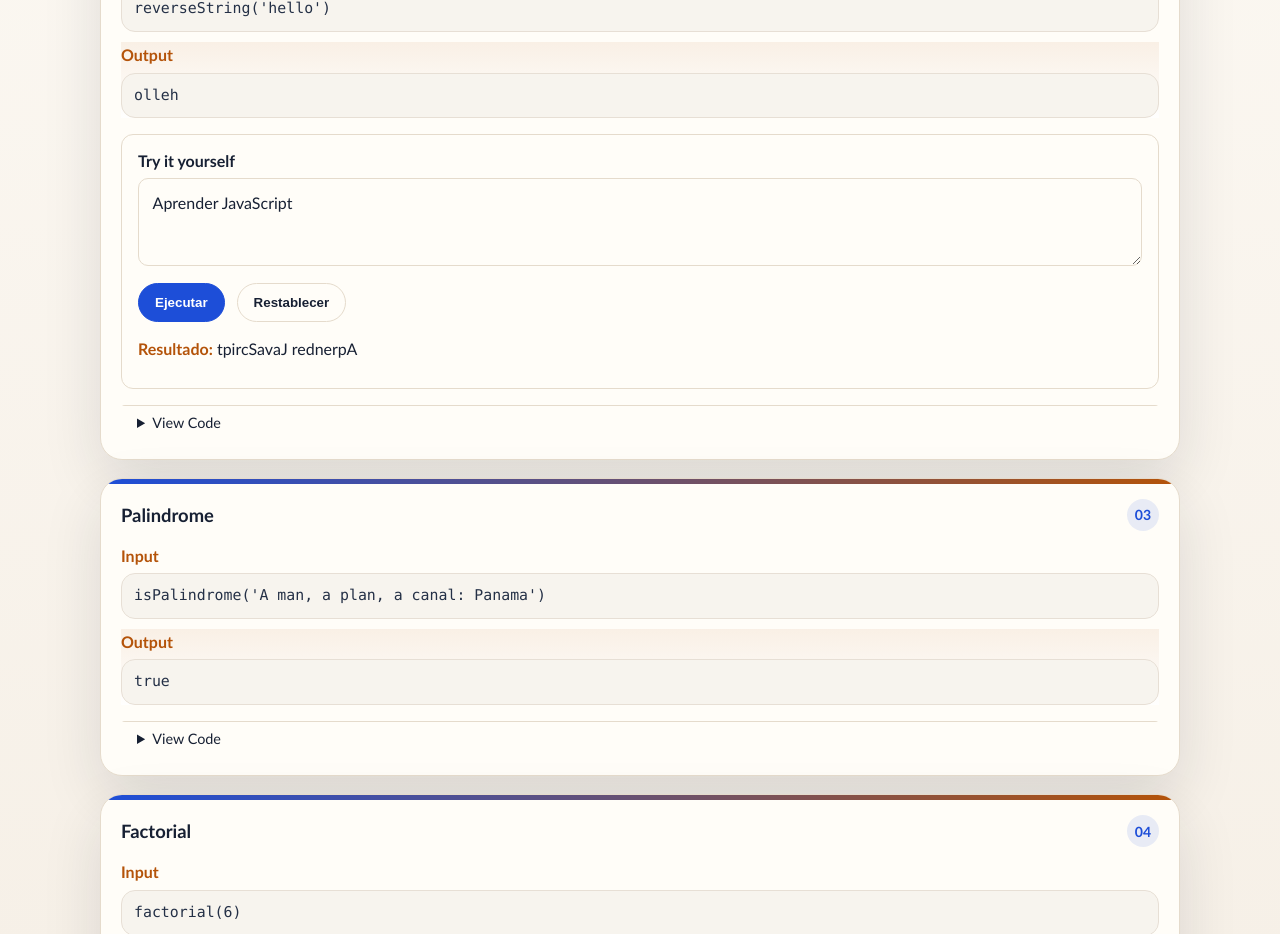
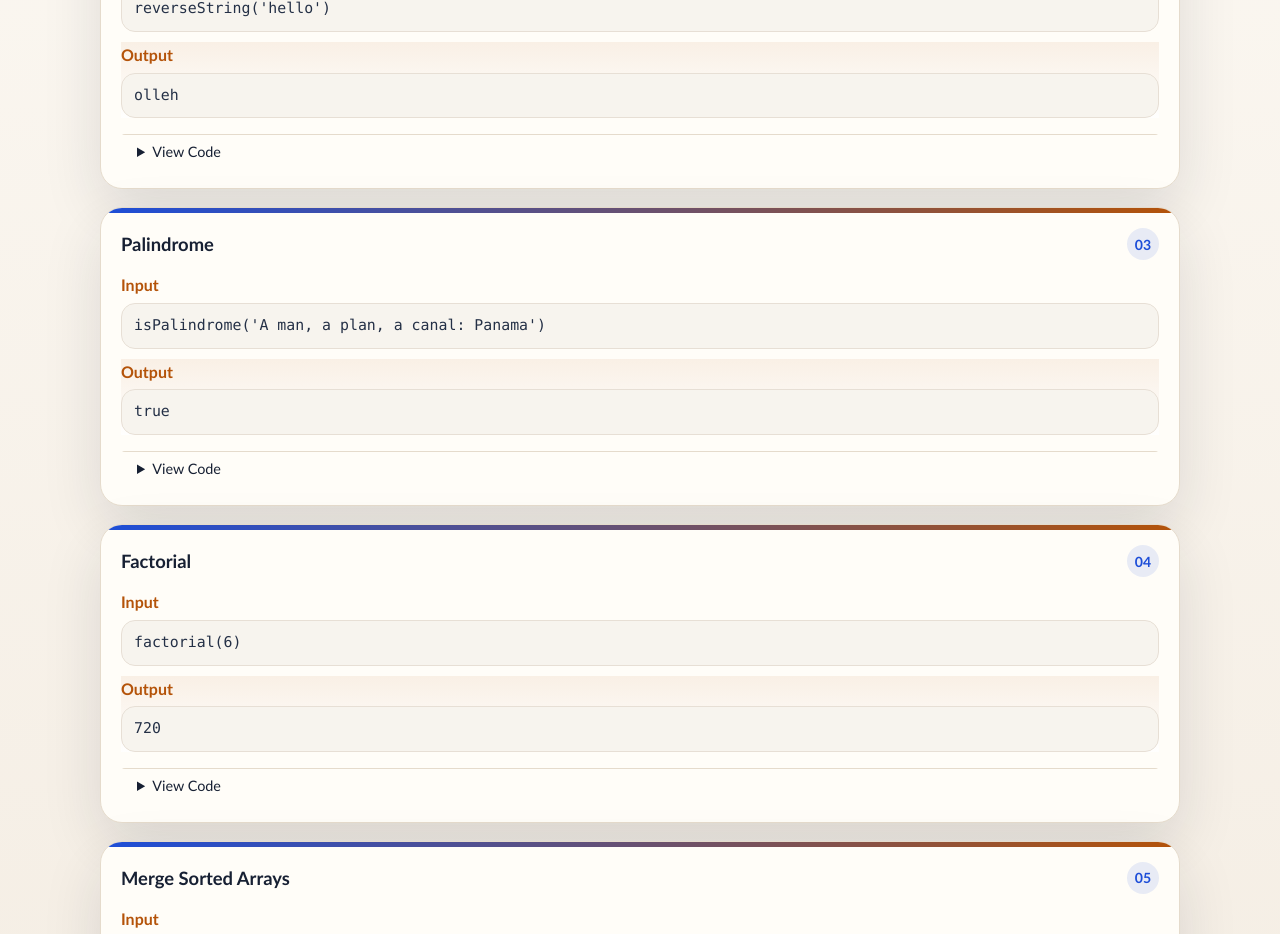
Before and after one commit to Teloxa/JavaScript-Review, a Vue app: page / in a window 1280 px wide. Shown: the part 960-1894 px from the top of the page. Built offline with nearby package versions, Linux system fonts and the light colour scheme.

Commit message:
refactor: restructure console exercise module - Remove legacy code and poor practice implementations - Re-architect the user exercise flow for better logic handling

```diff
--- a/src/components/ExerciseCard.vue
+++ b/src/components/ExerciseCard.vue
@@ -1,6 +1,5 @@
 <script setup>
 import { computed, ref } from 'vue';
-import { reverseString } from '../utils/problems';
 
 const props = defineProps({
   example: {
@@ -15,11 +14,6 @@ const props = defineProps({
 
 const formattedIndex = computed(() => String(props.index + 1).padStart(2, '0'));
 const copied = ref(false);
-const playgroundInput = ref('Aprender JavaScript');
-const playgroundOutput = ref(reverseString(playgroundInput.value));
-const playgroundError = ref('');
-
-const isInteractive = computed(() => props.example.title === 'Reverse String');
 
 const copyCode = async () => {
   try {
@@ -29,24 +23,6 @@ const copyCode = async () => {
   } catch (err) {
     console.error('Failed to copy code: ', err);
   }
-};
-
-const runPlayground = () => {
-  const value = playgroundInput.value.trim();
-
-  if (!value) {
-    playgroundOutput.value = '';
-    playgroundError.value = 'Escribe un texto para invertirlo.';
-    return;
-  }
-
-  playgroundError.value = '';
-  playgroundOutput.value = reverseString(value);
-};
-
-const resetPlayground = () => {
-  playgroundInput.value = 'Aprender JavaScript';
-  runPlayground();
 };
 </script>
 
@@ -58,25 +34,6 @@ const resetPlayground = () => {
     </div>
     <p><strong>Input</strong><code>{{ example.input }}</code></p>
     <p class="result"><strong>Output</strong><code>{{ example.output }}</code></p>
-
-    <section v-if="isInteractive" class="playground" aria-label="Interactive exercise">
-      <label class="playground-label" for="playground-input">Try it yourself</label>
-      <textarea
-        id="playground-input"
-        v-model="playgroundInput"
-        rows="3"
-        placeholder="Escribe un texto..."
-        @keyup.enter.ctrl="runPlayground"
-      ></textarea>
-
-      <div class="playground-actions">
-        <button class="playground-button" type="button" @click="runPlayground">Ejecutar</button>
-        <button class="playground-button secondary" type="button" @click="resetPlayground">Restablecer</button>
-      </div>
-
-      <p v-if="playgroundError" class="playground-error">{{ playgroundError }}</p>
-      <p v-else class="playground-result"><strong>Resultado:</strong> {{ playgroundOutput }}</p>
-    </section>
 
     <details class="code-details">
       <summary>View Code</summary>
@@ -107,71 +64,6 @@ const resetPlayground = () => {
   background: var(--bg-alt);
   border-radius: 4px;
   overflow: hidden;
-}
-
-.playground {
-  margin-top: 1rem;
-  padding: 1rem;
-  border: 1px solid var(--border);
-  border-radius: 12px;
-  background: var(--surface);
-}
-
-.playground-label {
-  display: block;
-  margin-bottom: 0.5rem;
-  font-weight: 600;
-}
-
-.playground textarea {
-  width: 100%;
-  min-height: 88px;
-  resize: vertical;
-  border: 1px solid var(--border);
-  border-radius: 10px;
-  padding: 0.85rem;
-  font: inherit;
-  background: var(--bg-alt);
-  color: var(--text);
-  outline: none;
-}
-
-.playground textarea:focus {
-  border-color: var(--accent);
-  box-shadow: 0 0 0 3px rgba(29, 78, 216, 0.12);
-}
-
-.playground-actions {
-  display: flex;
-  flex-wrap: wrap;
-  gap: 0.75rem;
-  margin-top: 0.85rem;
-}
-
-.playground-button {
-  border: 1px solid var(--accent);
-  background: var(--accent);
-  color: white;
-  border-radius: 999px;
-  padding: 0.7rem 1rem;
-  cursor: pointer;
-  font-weight: 600;
-}
-
-.playground-button.secondary {
-  background: transparent;
-  color: var(--text);
-  border-color: var(--border);
-}
-
-.playground-error {
-  margin-top: 0.85rem;
-  color: #dc2626;
-  font-weight: 600;
-}
-
-.playground-result {
-  margin-top: 0.85rem;
 }
 .code-details summary {
   padding: 0.5rem 1rem;
```
Also changed, not shown: src/components/ReusableButton.vue (added, +96 -0 lines).
